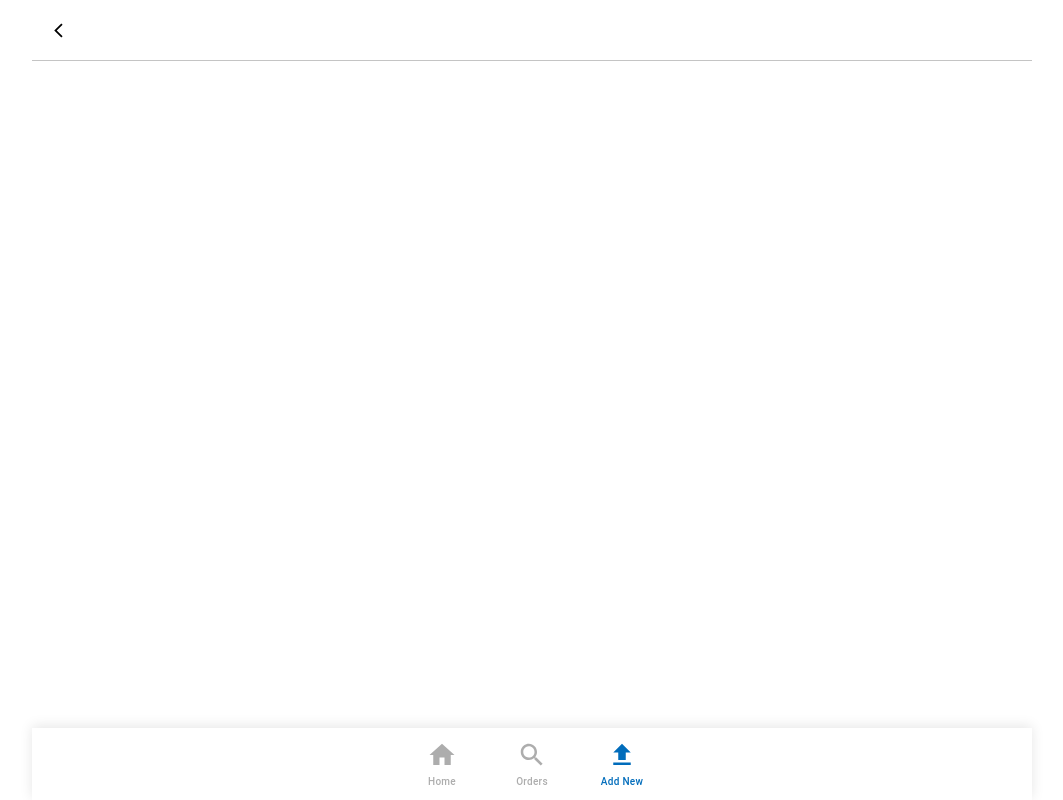
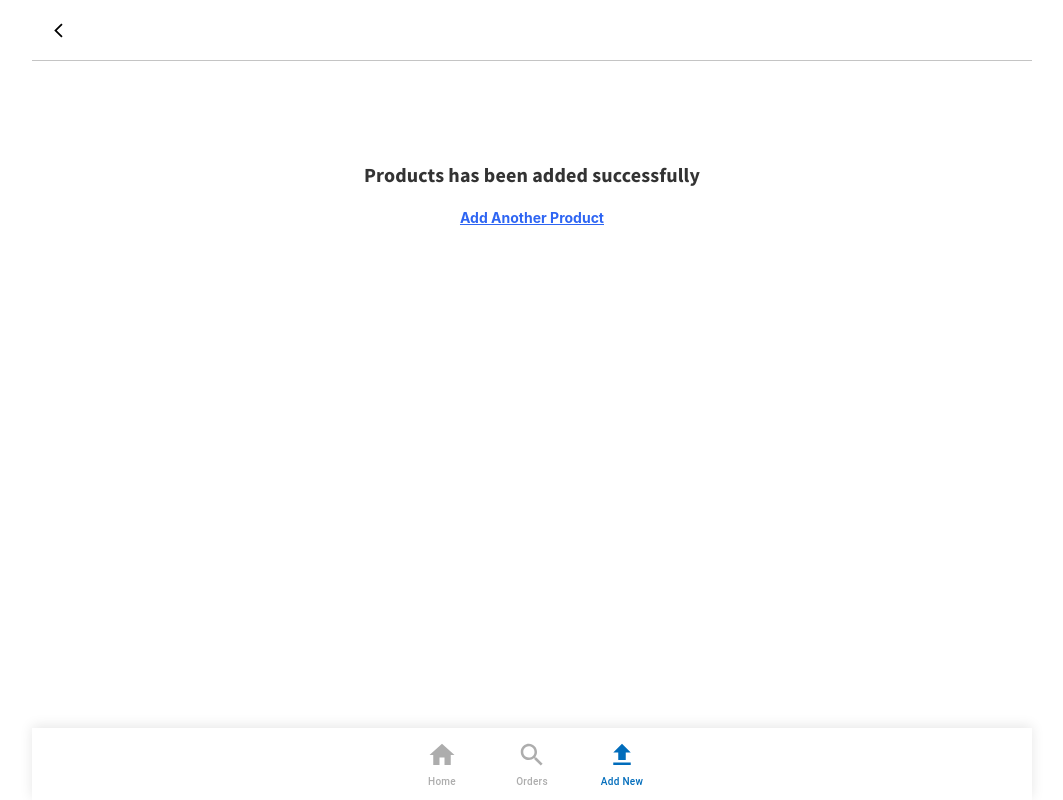
Before and after one commit to Jabin219/maritime, a React (Create React App) app in the folder pickup-portal/: page /add-product-complete in a window 1280 px wide. Before the commit this address had no page. Shown: the whole page, without its empty margins (108-1171 px from the left). Built offline with nearby package versions, Linux system fonts and the light colour scheme.

Commit message:
add product complete page

```diff
--- a/pickup-portal/src/constants/index.tsx
+++ b/pickup-portal/src/constants/index.tsx
@@ -10,6 +10,14 @@ export enum OrderStatus {
 	completed = 'completed',
 	expired = 'expired'
 }
+export enum ResponseStatus {
+	SUCCESS = 'success',
+	FAIL = 'fail',
+	NOT_FOUND = 'not-found',
+	ERROR = 'error',
+	UNAUTHORIZED = 'unauthorized',
+	OUT_OF_STOCK = 'out-of-stock'
+}
 
 export const Categories = [
 	{ name: 'clothing', label: 'Clothing', showedOnHeader: true },
--- a/pickup-portal/src/pages/AddProduct/index.tsx
+++ b/pickup-portal/src/pages/AddProduct/index.tsx
@@ -13,8 +13,9 @@ import React, { useContext, useReducer, useState } from 'react'
 import { AddProductContainer, UploadImage } from './style'
 import { Add } from '@mui/icons-material'
 import ReactImageUploading, { ImageListType } from 'react-images-uploading'
-import { Categories } from 'constants/index'
+import { Categories, ResponseStatus } from 'constants/index'
 import { addNewProduct } from 'axios/product'
+import { useNavigate } from 'react-router-dom'
 const initialProductInformation = {
 	images: [],
 	name: '',
@@ -42,6 +43,7 @@ const reducer = (state: any, action: any) => {
 	}
 }
 const AddProduct = () => {
+	const navigate = useNavigate()
 	const { setHeaderTitle } = useContext(TextContext)
 	setHeaderTitle('Add New Product')
 	const [productInformation, dispatch] = useReducer(
@@ -58,6 +60,9 @@ const AddProduct = () => {
 	}
 	const handleSubmit = async (productInformation: any) => {
 		const result = await addNewProduct(productInformation)
+		if (result.data.status === ResponseStatus.SUCCESS) {
+			navigate('/add-product-complete')
+		}
 	}
 	return (
 		<AddProductContainer>
--- /dev/null
+++ b/pickup-portal/src/pages/AddProductComplete/index.tsx
@@ -0,0 +1,33 @@
+import { Typography } from '@mui/material'
+import { FlexBox } from 'components/FlexBox'
+import React from 'react'
+import { Link } from 'react-router-dom'
+
+const AddProductComplete = () => {
+	return (
+		<FlexBox
+			sx={{
+				paddingTop: '100px',
+				width: '44%',
+				margin: '0 auto'
+			}}
+		>
+			<Typography variant='h6' sx={{ fontWeight: 700, marginBottom: '20px' }}>
+				Products has been added successfully
+			</Typography>
+			<Link
+				to='/add-new-product'
+				style={{
+					textDecoration: 'underline',
+					color: '#2E65F3',
+					fontSize: 14,
+					fontWeight: 700
+				}}
+			>
+				Add Another Product
+			</Link>
+		</FlexBox>
+	)
+}
+
+export default AddProductComplete
--- a/pickup-portal/src/routes.tsx
+++ b/pickup-portal/src/routes.tsx
@@ -5,6 +5,7 @@ import Home from 'pages/Home'
 import OrderSearchResult from 'pages/OrderSearchResult'
 import OrderDetail from 'pages/OrderDetail'
 import AddProduct from 'pages/AddProduct'
+import AddProductComplete from 'pages/AddProductComplete'
 
 const AppRoutes = () => {
 	return (
@@ -14,6 +15,7 @@ const AppRoutes = () => {
 			<Route path='/order-search-result' element={<OrderSearchResult />} />
 			<Route path='/order-detail/:orderId' element={<OrderDetail />} />
 			<Route path='/add-new-product' element={<AddProduct />} />
+			<Route path='/add-product-complete' element={<AddProductComplete />} />
 		</Routes>
 	)
 }
```
